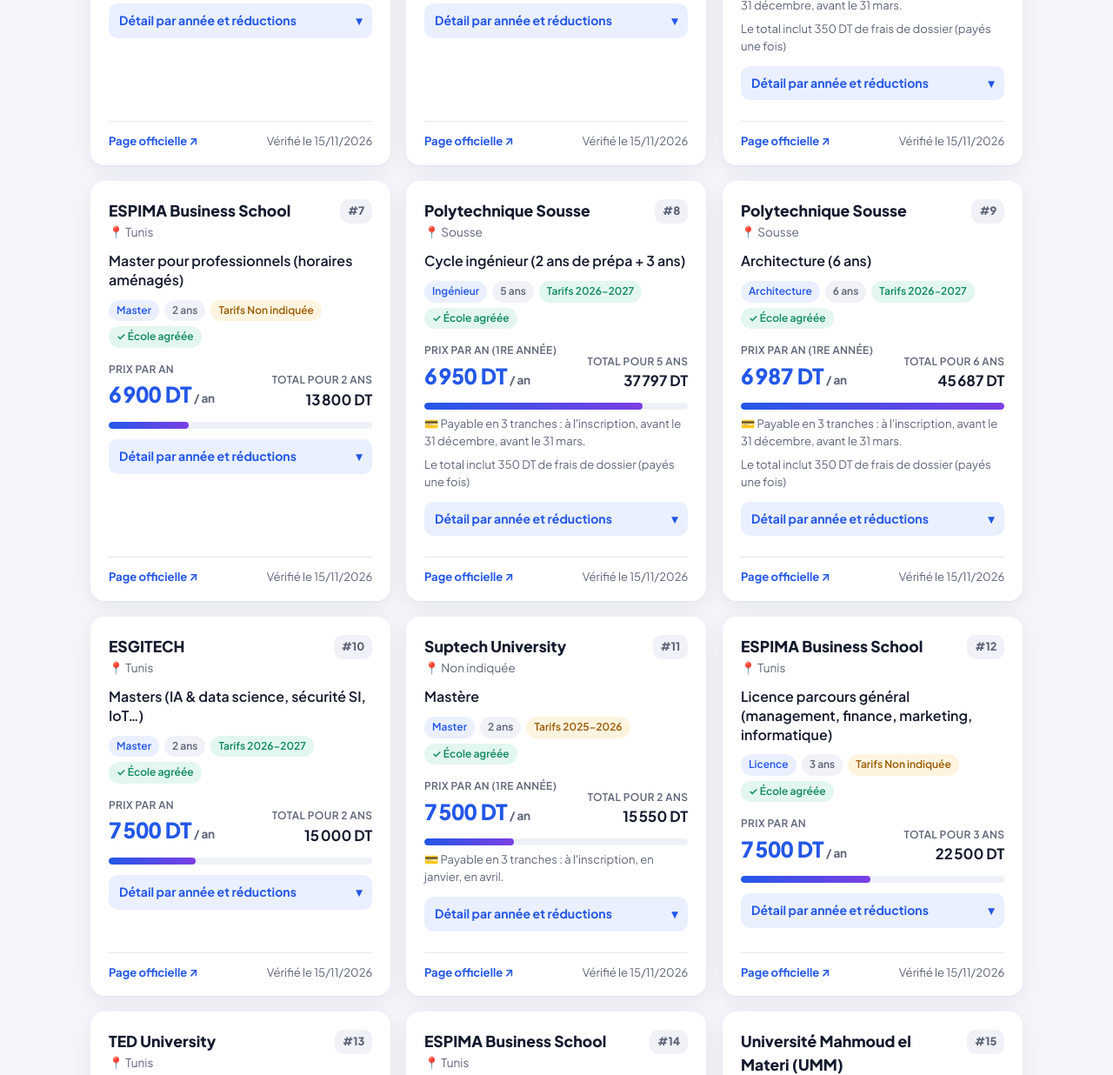
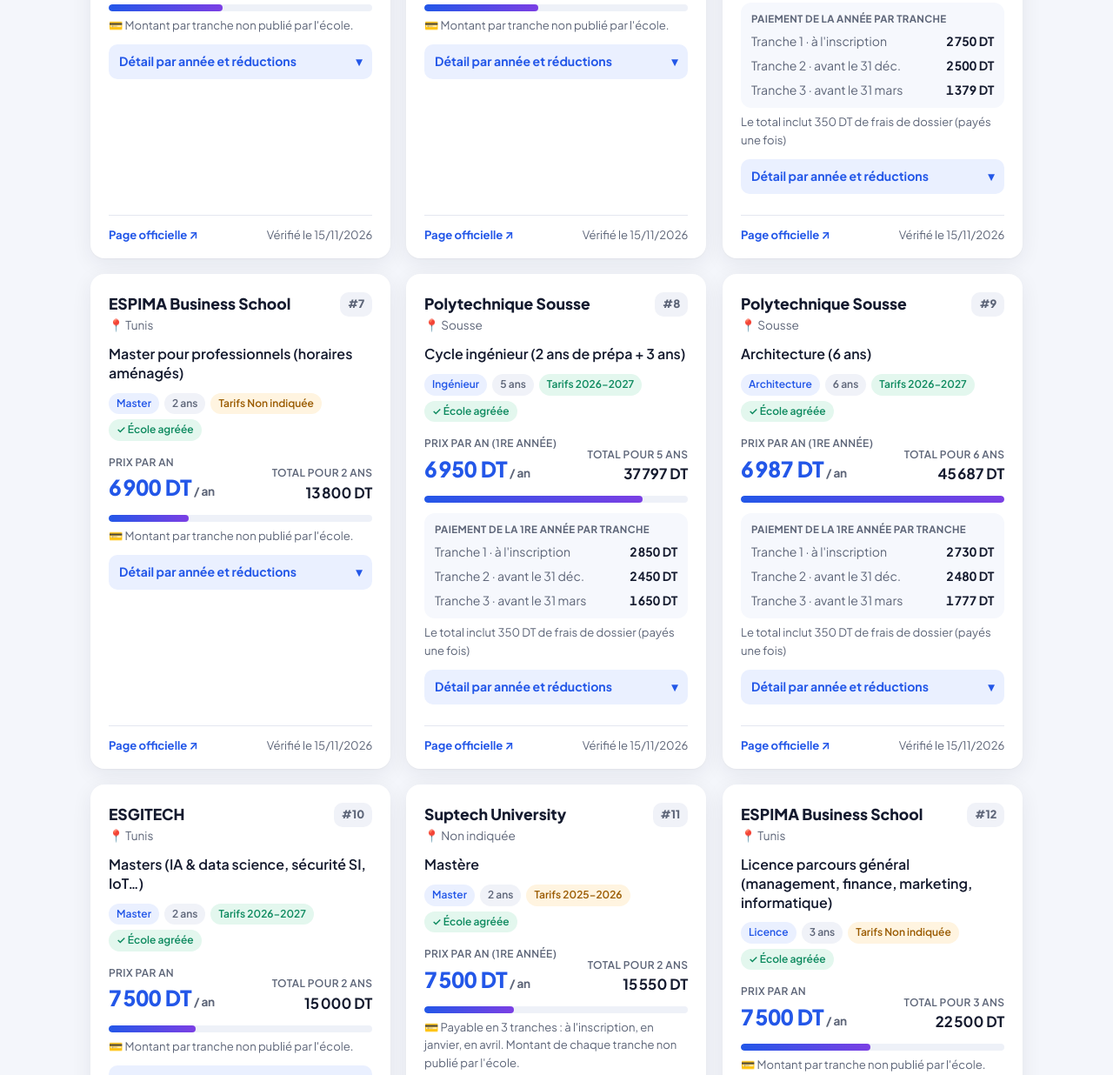
Before and after one commit to fraisuniv/fraisuniv.github.io, a plain HTML site: page index.html in a window 1280 px wide. Shown: the part 1599-2835 px from the top of the page at 87% size. Drawn offline with Linux system fonts and the light colour scheme.

Commit message:
Prix par tranche avec échéances (Polytechnique Sousse, UMM, ESPRIT) et tableau par année
Co-Authored-By: Claude Opus 5.5 <noreply@anthropic.com>

```diff
--- a/css/style.css
+++ b/css/style.css
@@ -182,3 +182,12 @@ input[type=range]::-moz-range-thumb { width: 18px; height: 18px; border-radius:
 .card a.badge { text-decoration: none; } .card a.badge:hover { filter: brightness(.95); }
 .money .right { text-align: right; }
 .total .per { font-size: .85rem; font-weight: 700; color: var(--muted); }
+.tranches { background: #f6f8fd; border-radius: 12px; padding: 10px 12px; display: grid; gap: 6px; }
+.tranches small { font-size: .72rem; color: var(--muted); font-weight: 700; text-transform: uppercase; letter-spacing: .03em; }
+.tr { display: flex; justify-content: space-between; gap: 10px; font-size: .88rem; }
+.tr span { color: var(--muted); }
+.tr b { font-variant-numeric: tabular-nums; }
+.tr-table { width: 100%; border-collapse: collapse; font-size: .78rem; margin-top: 12px; font-variant-numeric: tabular-nums; }
+.tr-table th { text-align: right; color: var(--muted); font-weight: 600; padding: 4px; border-bottom: 1px solid var(--line); }
+.tr-table th:first-child, .tr-table td:first-child { text-align: left; }
+.tr-table td { text-align: right; padding: 4px; border-bottom: 1px solid var(--line); }
--- a/js/app.js
+++ b/js/app.js
@@ -95,7 +95,9 @@ function carte(l, i, rang) {
       <div class="right"><small>Total pour ${l.duree} an${l.duree > 1 ? "s" : ""}</small>${l.total ? `<span class="first">${fmt(l.total)}</span>` : `<span class="badge warn">Incomplet</span>`}</div>
     </div>
     <div class="bar" title="Comparé à la formation la plus chère"><i data-w="${ratio}"></i></div>
-    ${e.paiement ? `<div class="dossier">💳 ${e.paiement}</div>` : ""}
+    ${l.f.tranches ? `<div class="tranches"><small>Paiement de la ${l.f.annees.every(a => a === l.premiere) ? "" : "1re "}année par tranche</small>${l.f.tranches[0].map((t, k) =>
+      `<div class="tr"><span>${e.echeances[k]}</span><b>${fmt(t)}</b></div>`).join("")}</div>`
+      : e.paiement ? `<div class="dossier">💳 ${e.paiement} Montant de chaque tranche non publié par l'école.</div>` : `<div class="dossier">💳 Montant par tranche non publié par l'école.</div>`}
     ${e.fraisDossier ? `<div class="dossier">Le total inclut ${fmt(e.fraisDossier)} de frais de dossier (payés une fois)</div>` : ""}
     <button class="toggle" type="button" aria-expanded="false">Détail par année et réductions <span class="chev">▾</span></button>
     <div class="more"><div>
@@ -103,6 +105,8 @@ function carte(l, i, rang) {
         <b>${a === null ? "?" : (a / 1000).toLocaleString("fr-FR", { maximumFractionDigits: 1 }) + "k"}</b>
         <div class="col${a === null ? " na" : ""}" data-h="${a === null ? 100 : a / plafond * 100}"></div>
         <span>${k + 1}${k ? "e" : "re"} an.</span></div>`).join("")}</div>
+      ${l.f.tranches && !l.f.tranches.every(t => t.join() === l.f.tranches[0].join()) ? `<table class="tr-table"><thead><tr><th>Année</th>${e.echeances.map(x => `<th>${x.split(" · ")[0]}</th>`).join("")}<th>Total</th></tr></thead><tbody>${l.f.tranches.map((t, k) =>
+        `<tr><td>${k + 1}${k ? "e" : "re"}</td>${t.map(x => `<td>${fmt(x)}</td>`).join("")}<td><b>${fmt(l.f.annees[k])}</b></td></tr>`).join("")}</tbody></table>` : ""}
       ${l.f.note ? `<p class="note">${l.f.note}</p>` : ""}
       ${e.reductions ? `<p class="note"><strong>Réductions :</strong> ${e.reductions}</p>` : ""}
       <p class="note"><strong>Diplôme reconnu ?</strong> ${e.agree ? `L'école figure sur la <a href="${AGREMENT.liste}" target="_blank" rel="noopener">liste officielle des écoles privées agréées (${AGREMENT.annee})</a>.` : "Agrément non vérifié."}${l.f.niveau === "Ingénieur" ? ` Pour le diplôme d'ingénieur, vérifiez aussi la <a href="${AGREMENT.listeIngenieurs}" target="_blank" rel="noopener">liste des écoles autorisées en ingénierie</a>.` : ""} Demandez à l'école si cette formation précise est habilitée par le ministère.</p>
--- a/js/data.js
+++ b/js/data.js
@@ -34,6 +34,7 @@ const ECOLES = [
   },
   {
     id: "polytec-sousse",
+    echeances: ["Tranche 1 · à l'inscription", "Tranche 2 · avant le 31 déc.", "Tranche 3 · avant le 31 mars"],
     paiement: "Payable en 3 tranches : à l'inscription, avant le 31 décembre, avant le 31 mars.",
     nom: "Polytechnique Sousse",
     ville: "Sousse",
@@ -46,13 +47,14 @@ const ECOLES = [
     fraisDossier: 350,
     reductions: "6 % de réduction si toute l'année est payée en une fois.",
     formations: [
-      { niveau: "Ingénieur", domaine: "Ingénierie", intitule: "Cycle ingénieur (2 ans de prépa + 3 ans)", annees: [6950, 6950, 7849, 7849, 7849], note: "" },
-      { niveau: "Architecture", domaine: "Architecture", intitule: "Architecture (6 ans)", annees: [6987, 7240, 7460, 7670, 7880, 8100], note: "" },
-      { niveau: "Licence", domaine: "Non précisé", intitule: "Cycle licence", annees: [6629, 6629, 6629], note: "Filières de licence non détaillées sur la page des tarifs." }
+      { niveau: "Ingénieur", domaine: "Ingénierie", intitule: "Cycle ingénieur (2 ans de prépa + 3 ans)", annees: [6950, 6950, 7849, 7849, 7849], tranches: [[2850,2450,1650],[2850,2450,1650],[3250,2700,1899],[3250,2700,1899],[3250,2700,1899]], note: "" },
+      { niveau: "Architecture", domaine: "Architecture", intitule: "Architecture (6 ans)", annees: [6987, 7240, 7460, 7670, 7880, 8100], tranches: [[2730,2480,1777],[2836,2570,1834],[3025,2550,1885],[3100,2620,1950],[3192,2693,1955],[3280,2770,2050]], note: "En 5e année, l'école annonce 7 880 DT mais ses 3 tranches font 7 840 DT : écart sur la page officielle, à confirmer avec l'école." },
+      { niveau: "Licence", domaine: "Non précisé", intitule: "Cycle licence", annees: [6629, 6629, 6629], tranches: [[2750,2500,1379],[2750,2500,1379],[2750,2500,1379]], note: "Filières de licence non détaillées sur la page des tarifs." }
     ]
   },
   {
     id: "umm",
+    echeances: ["Inscription", "Tranche 1 · à l'inscription", "Tranche 2 · avant le 31 déc.", "Tranche 3 · avant le 31 mars"],
     paiement: "Payable en 3 tranches : à l'inscription, avant le 31 décembre, avant le 31 mars.",
     nom: "Université Mahmoud el Materi (UMM)",
     ville: "Non indiquée",
@@ -65,9 +67,9 @@ const ECOLES = [
     fraisDossier: null,
     reductions: "L'école annonce une hausse de 3 à 5 % par an.",
     formations: [
-      { niveau: "Licence", domaine: "Santé & paramédical", intitule: "Licences santé (infirmier, kiné, obstétrique, nutrition…)", annees: [9900, 9850, 9800], note: "Inscription incluse." },
-      { niveau: "Licence", domaine: "Santé & paramédical", intitule: "Licence anesthésie-réanimation", annees: [10300, 10250, 10200], note: "Inscription incluse." },
-      { niveau: "Master", domaine: "Santé & paramédical", intitule: "Master", annees: [8800, 8750], note: "Inscription incluse." }
+      { niveau: "Licence", domaine: "Santé & paramédical", intitule: "Licences santé (infirmier, kiné, obstétrique, nutrition…)", annees: [9900, 9850, 9800], tranches: [[900,3000,3000,3000],[850,3000,3000,3000],[800,3000,3000,3000]], note: "Inscription incluse." },
+      { niveau: "Licence", domaine: "Santé & paramédical", intitule: "Licence anesthésie-réanimation", annees: [10300, 10250, 10200], tranches: [[900,3150,3150,3100],[850,3150,3150,3100],[800,3150,3150,3100]], note: "Inscription incluse." },
+      { niveau: "Master", domaine: "Santé & paramédical", intitule: "Master", annees: [8800, 8750], tranches: [[900,2650,2650,2600],[850,2650,2650,2600]], note: "Inscription incluse." }
     ]
   },
   {
@@ -92,6 +94,7 @@ const ECOLES = [
   },
   {
     id: "esprit",
+    echeances: ["Tranche 1 · à l'inscription", "Tranche 2 · avant le 15 janv."],
     paiement: "Payable en 2 tranches (à l'inscription, avant le 15 janvier) ou jusqu'à 36 mensualités.",
     nom: "ESPRIT",
     ville: "Ariana",
@@ -104,7 +107,7 @@ const ECOLES = [
     fraisDossier: null,
     reductions: "25 % (moyenne > 15 et 1er de classe) ou 10 % (1er de classe). Frères et sœurs : 25 % pour le 2e enfant, 30 % pour le 3e. Paiement jusqu'à 36 mensualités.",
     formations: [
-      { niveau: "Ingénieur", domaine: "Informatique & numérique", intitule: "Cycle ingénieur, cours du jour (5 ans après le bac scientifique)", annees: [8800, 8800, 8800, 8800, 8800], note: "8 800 DT TTC pour une inscription en 2026-2027, en 2 tranches. La grille garde le prix de l'année d'entrée (ex. 7 950 DT pour les entrés en 2019) : on suppose 8 800 DT chaque année (à vérifier). Étudiants internationaux : 3 000 €." }
+      { niveau: "Ingénieur", domaine: "Informatique & numérique", intitule: "Cycle ingénieur, cours du jour (5 ans après le bac scientifique)", annees: [8800, 8800, 8800, 8800, 8800], tranches: [[4400,4400],[4400,4400],[4400,4400],[4400,4400],[4400,4400]], note: "8 800 DT TTC pour une inscription en 2026-2027, en 2 tranches. La grille garde le prix de l'année d'entrée (ex. 7 950 DT pour les entrés en 2019) : on suppose 8 800 DT chaque année (à vérifier). Étudiants internationaux : 3 000 €." }
     ]
   },
   {
```
